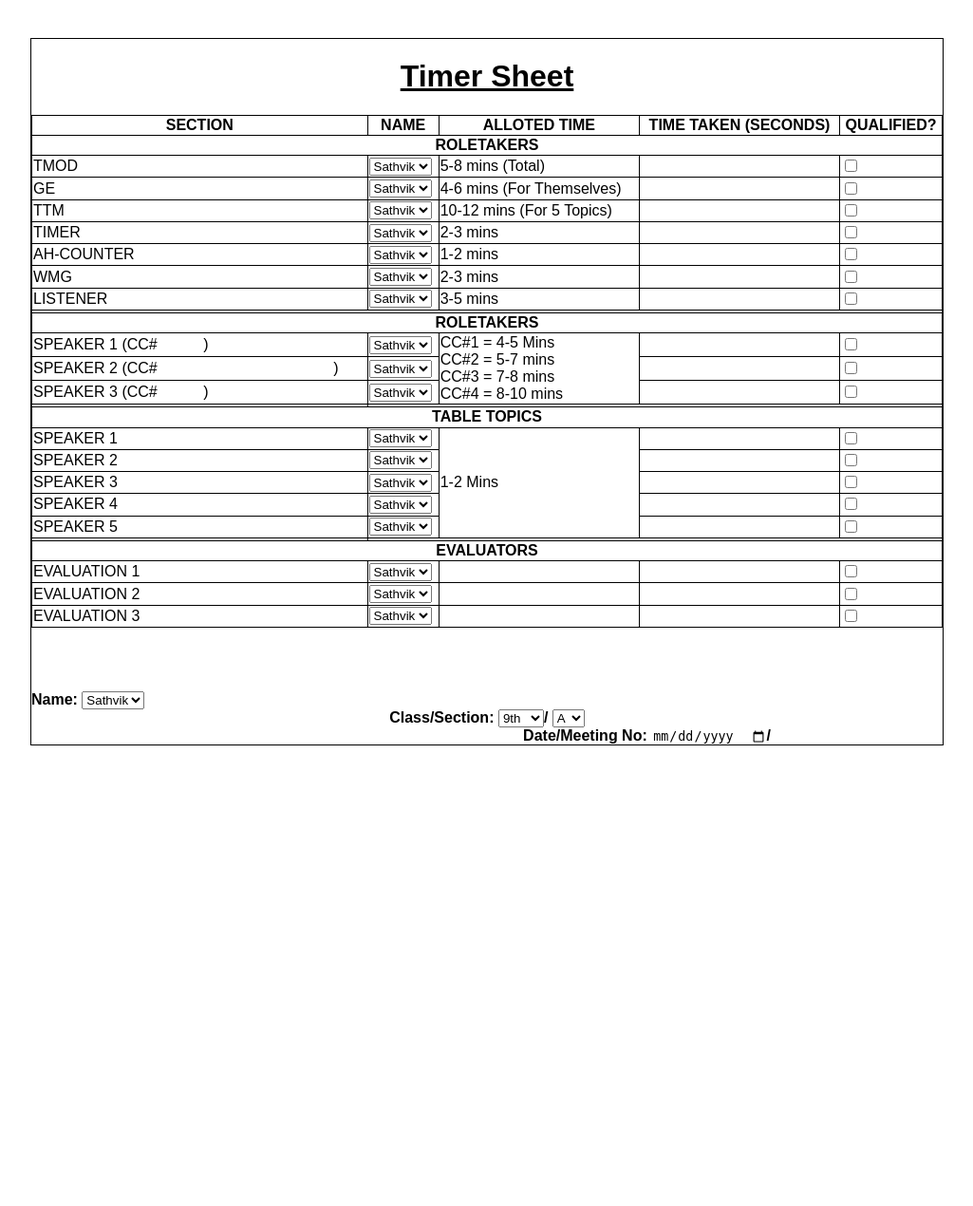
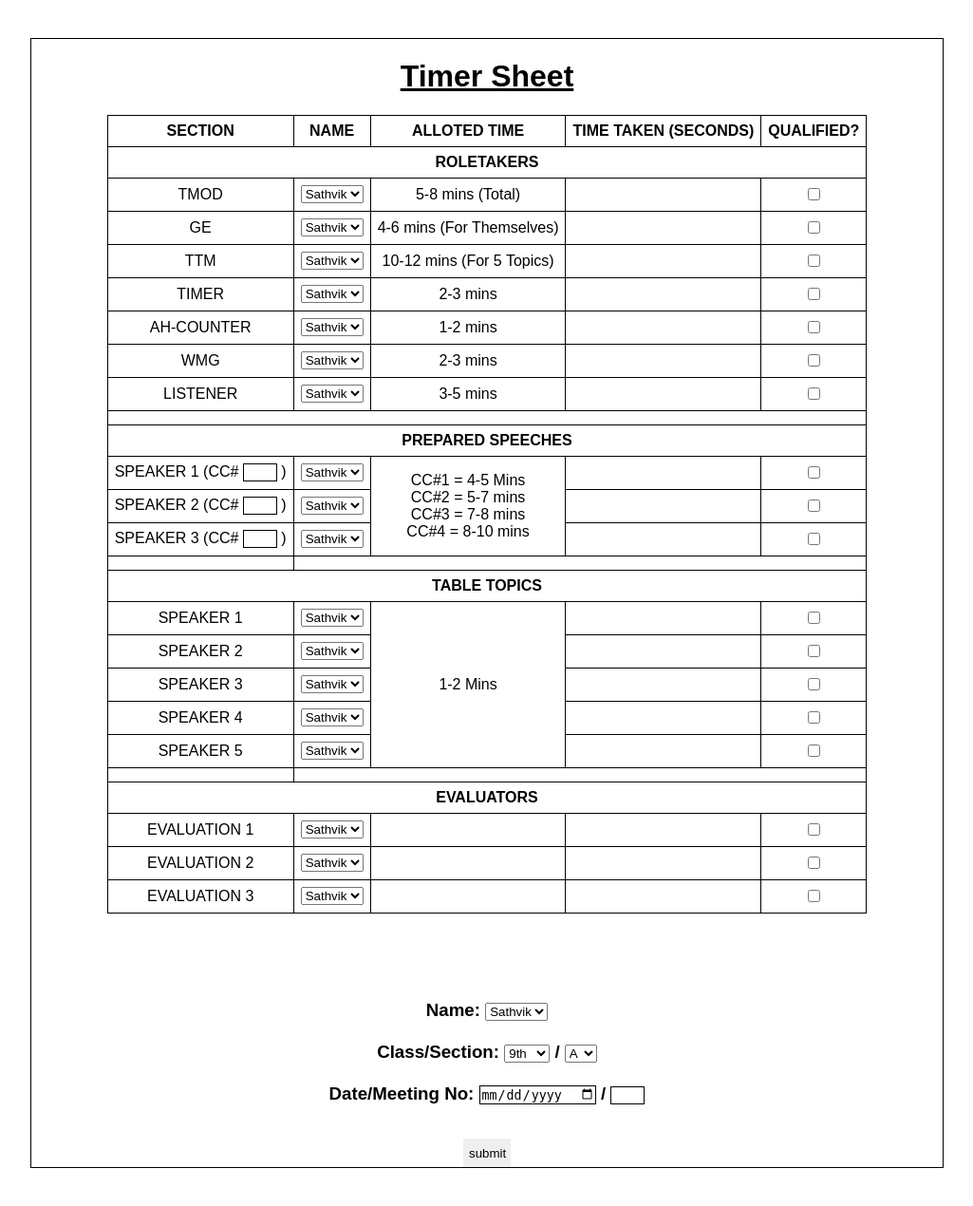
Before and after one commit to DarthKitten2130/gaveladmin, a Flask app: page /timer in a window 1280 px wide. Shown: the whole page at 95% size, without its empty margins (127-1152 px from the left). Before the commit the page ends 785 px from the top, so only its background shows below. Run offline with Flask 3, Linux system fonts and the light colour scheme.

Commit message:
finished timer sheet

```diff
--- a/static/styles/docscss/timer1.css
+++ b/static/styles/docscss/timer1.css
@@ -9,4 +9,5 @@ h1 {
 table,thead,tr,th,td {
     border: 1px solid black;
     border-collapse: collapse;
+    padding: 7px;
 }
--- a/templates/timer1.html
+++ b/templates/timer1.html
@@ -8,8 +8,10 @@
     <link rel="stylesheet" type="text/css" href="{{ url_for('static',filename='styles/docscss/timer1.css') }}">
     <link rel="stylesheet" type="text/css" href="{{ url_for('static',filename='styles/doc.css') }}">
 </head>
+<form id="input" style="text-align: center; margin: auto;">
 
     <body>
+
         <h1><u><b>Timer Sheet</b></u></h1>
 
         <table>
@@ -161,11 +163,12 @@
                 <td colspan="5"> </td>
             </tr>
             <thead>
-            <th colspan="5">ROLETAKERS</th>
+                <th colspan="5">PREPARED SPEECHES</th>
             </thead>
             <tr>
                 <td>
-                SPEAKER 1 (CC# <input type="number" name="s1" id="s1" min="1" max="4" required>)
+                    SPEAKER 1 (CC# <input type="number" name="s1" id="s1" min="1" max="4" style="width: 30px;border: 1px solid black;"
+                        required> )
                 </td>
                 <td>
                     <select name="n8" id="n8" required>
@@ -184,7 +187,7 @@
             </tr>
             <tr>
                 <td>
-                SPEAKER 2 (CC# <input type="number" name="s2" id="s2" min="1" required>)
+                    SPEAKER 2 (CC# <input type="number" name="s2" id="s2" min="1" style="width: 30px;border: 1px solid black;" required> )
                 </td>
                 <td>
                     <select name="n9" id="n9" required>
@@ -200,7 +203,8 @@
             </tr>
             <tr>
                 <td>
-                SPEAKER 3 (CC# <input type="number" name="s3" id="s3" min="1" max="4" required>)
+                    SPEAKER 3 (CC# <input type="number" name="s3" id="s3" min="1" max="4" style="width: 30px;border: 1px solid black;"
+                        required> )
                 </td>
                 <td>
                     <select name="n10" id="n10" required>
@@ -355,16 +359,18 @@
         <br>
         <br>
         <br>
-    <b><div style="text-align: left;">Name: <select name="name" id="name" required>
+        <b>
+            <h3>
+                <div style="text-align: center;">
+                    Name: <select name="name" id="name" required>
                         <option value="1181045">Sathvik</option>
-            </select></div>
-
-    <div style="text-align: center;">Class/Section: <select name="name" id="name" required>
+                    </select> <br> <br>
+                    Class/Section: <select name="name" id="name" required>
                         <option value="09">9th</option>
                         <option value="10">10th</option>
                         <option value="11">11th</option>
                         <option value="12">12th</option>
-            </select>/
+                    </select> /
                     <select name="section" id="section" required>
                         <option value="a">A</option>
                         <option value="b">B</option>
@@ -385,10 +391,16 @@
                         <option value="q">Q</option>
                         <option value="r">R</option>
                         <option value="s">S</option>
-            </select></div>
-    <div style="text-align: right;">
-        Date/Meeting No: <input type="date" name="date" id="date" required>/<input type="number" name="meeting-no" id="meeting-no" min="0" required>
-    </div></b>
+                    </select> <br> <br>
+                    Date/Meeting No: <input type="date" name="date" id="date" style="border: 1px solid black" required>
+                    /
+                    <input type="number" name="meeting-no" id="meeting-no" min="0"
+                        style="width: 30px;border: 1px solid black;" required>
+                </div>
+            </h3>
+        </b> <br>
+        <input type="submit" value="submit" style="width: 50px;height: 30px;">
     </body>
+</form>
 
 </html>
```
Lines whose indentation alone changed are shown as unchanged.
